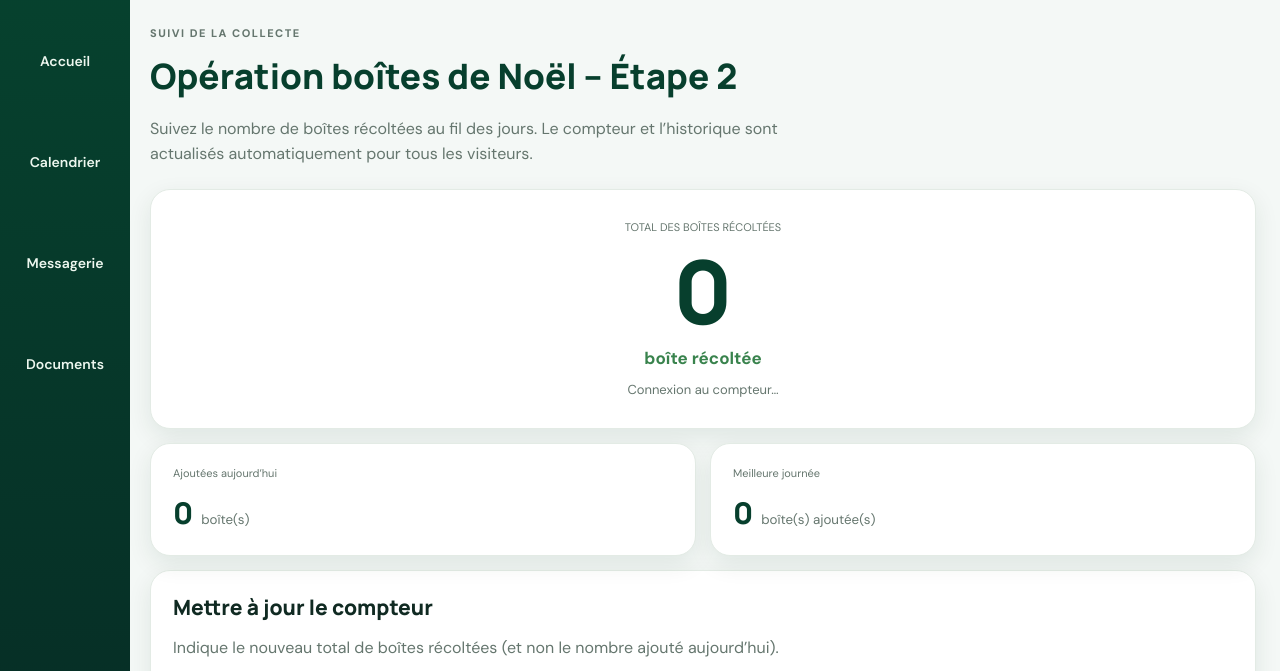
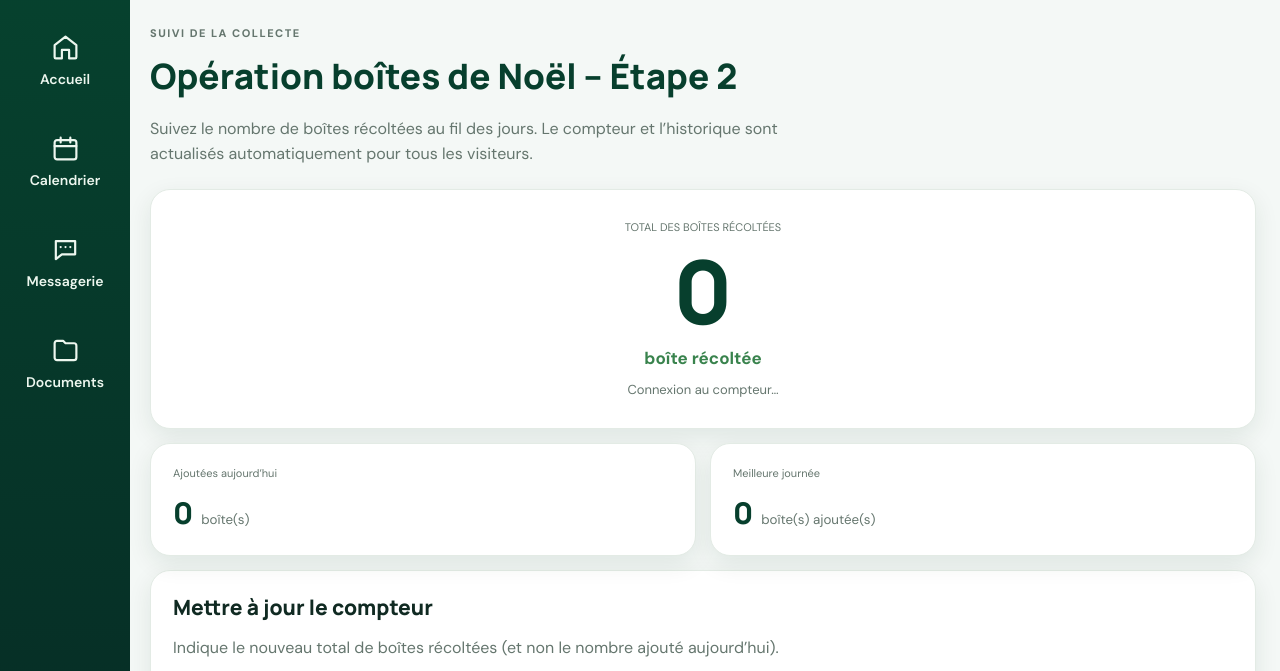
Before and after one commit to ylann33-code/EcoDelegue, a plain HTML site: page boites-noel-recolte.html in a window 1280 px wide. Shown: the part 103-774 px from the top of the page. Drawn offline with Linux system fonts and the light colour scheme; no server answers.

Commit message:
Améliorer la navigation, le tri et les animations de l'étape 2

```diff
--- a/boites-noel-recolte.html
+++ b/boites-noel-recolte.html
@@ -16,10 +16,10 @@
 </header>
 <aside class="sidebar">
   <a class="sidebar-brand" href="index.html" aria-label="Accueil des éco-délégués"><img src="icone/logo-ecodelegues.png" alt="Logo des éco-délégués"></a>
-  <a class="side-link" href="index.html"><span>Accueil</span></a>
-  <a class="side-link" href="calendrier.html"><span>Calendrier</span></a>
-  <a class="side-link" href="messagerie.html"><span>Messagerie</span></a>
-  <a class="side-link" href="documents.html"><span>Documents</span></a>
+  <a class="side-link" href="index.html" data-page="home"><svg viewBox="0 0 24 24" aria-hidden="true" fill="none" stroke="currentColor" stroke-width="1.8" stroke-linecap="round" stroke-linejoin="round"><path d="m3 10 9-7 9 7v10a1 1 0 0 1-1 1h-5v-7H9v7H4a1 1 0 0 1-1-1z"/></svg><span>Accueil</span></a>
+  <a class="side-link" href="calendrier.html" data-page="calendar"><svg viewBox="0 0 24 24" aria-hidden="true" fill="none" stroke="currentColor" stroke-width="1.8" stroke-linecap="round" stroke-linejoin="round"><rect x="3" y="5" width="18" height="16" rx="2"/><path d="M16 3v4M8 3v4M3 10h18"/></svg><span>Calendrier</span></a>
+  <a class="side-link" href="messagerie.html" data-page="messages"><svg viewBox="0 0 24 24" aria-hidden="true" fill="none" stroke="currentColor" stroke-width="1.8" stroke-linecap="round" stroke-linejoin="round"><path d="M4 5h16v11H9l-5 4z"/><path d="M8 10h.01M12 10h.01M16 10h.01"/></svg><span>Messagerie</span></a>
+  <a class="side-link" href="documents.html" data-page="docs"><svg viewBox="0 0 24 24" aria-hidden="true" fill="none" stroke="currentColor" stroke-width="1.8" stroke-linecap="round" stroke-linejoin="round"><path d="M3 6a2 2 0 0 1 2-2h5l2 2h7a2 2 0 0 1 2 2v10a2 2 0 0 1-2 2H5a2 2 0 0 1-2-2z"/></svg><span>Documents</span></a>
 </aside>
 <main class="page-shell">
   <div class="page-heading">
```
